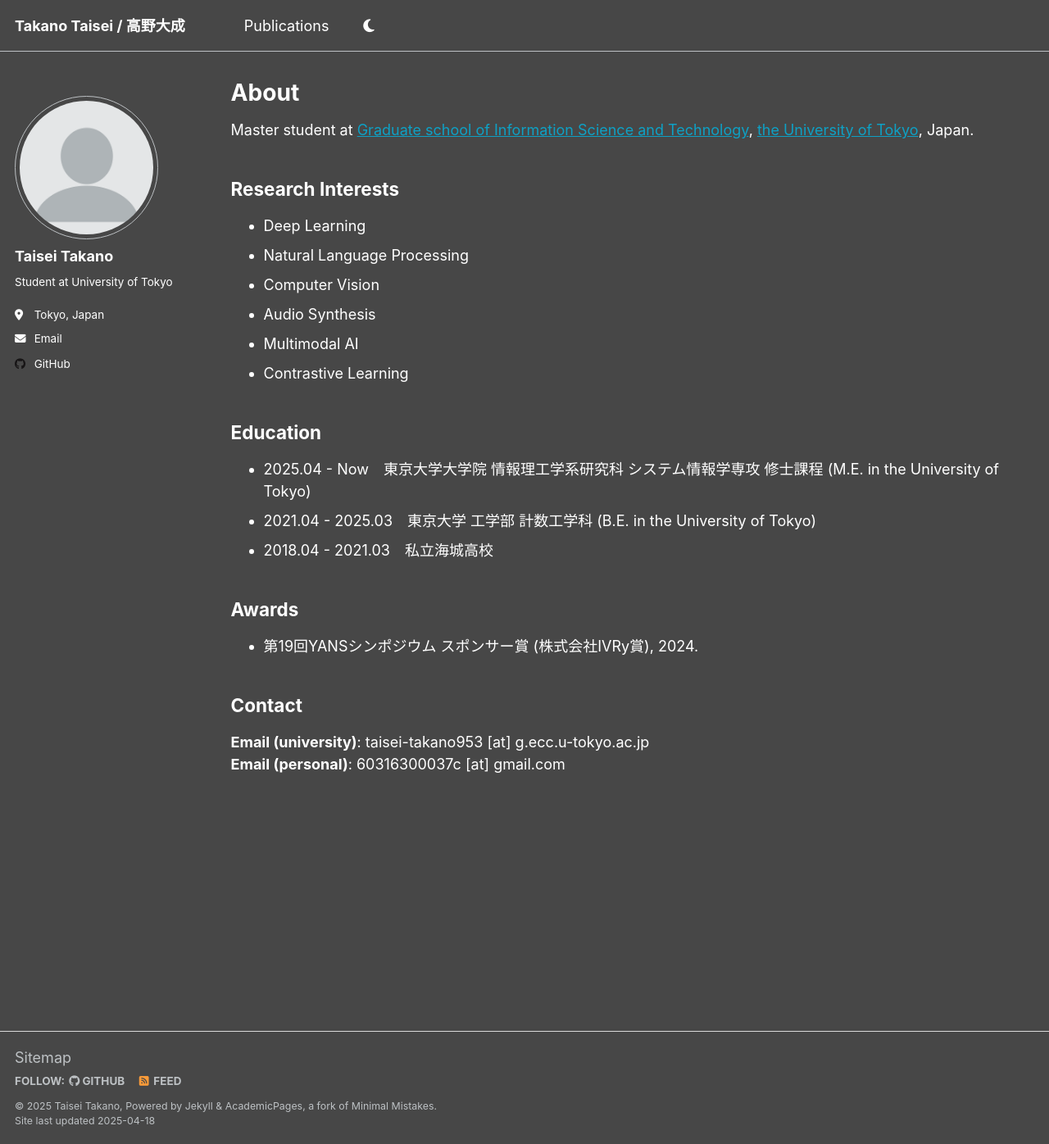
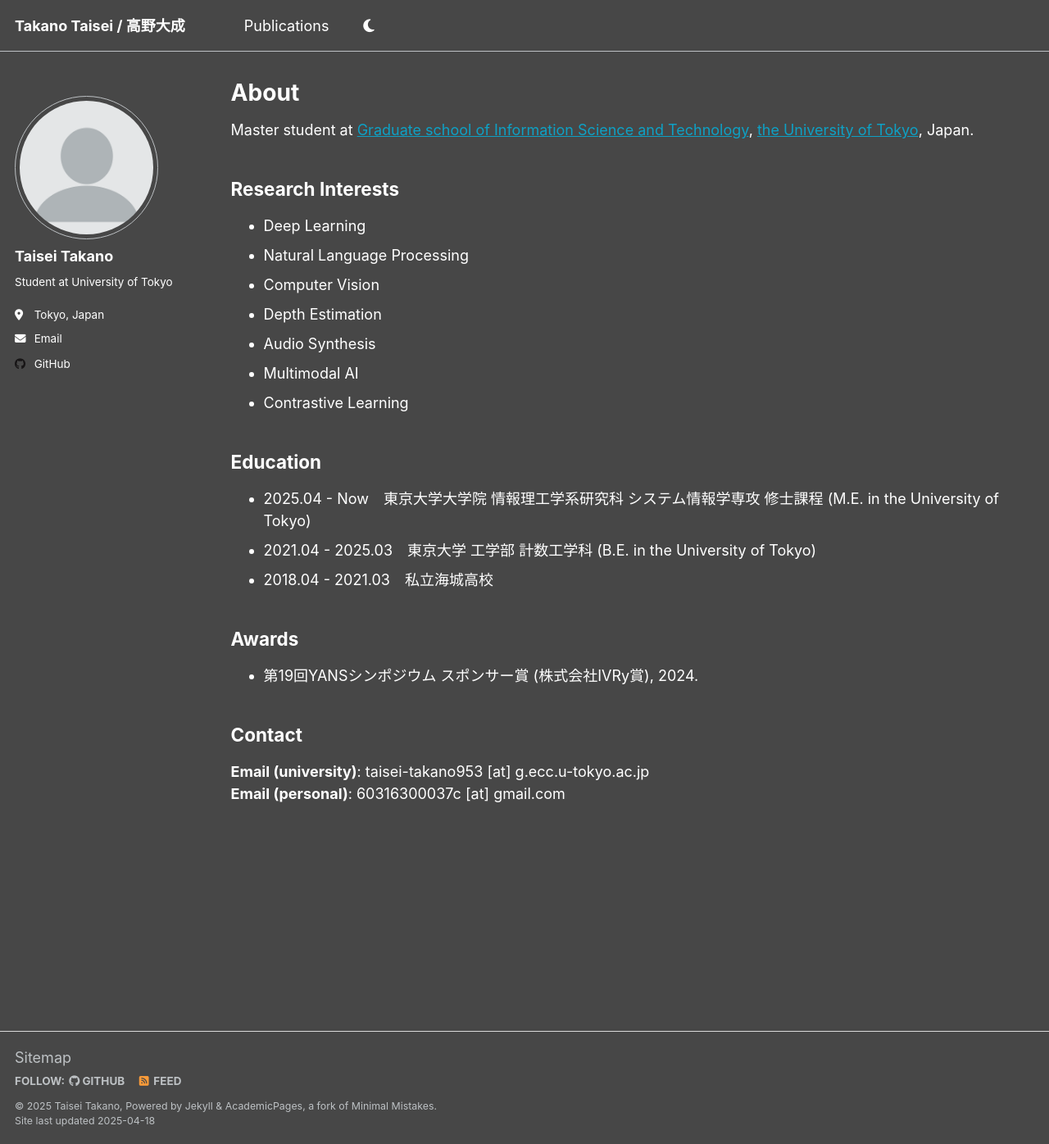
Before and after one commit to ttakano398/ttakano398.github.io, a Jekyll site: the page built from _pages/about.md, in a window 1280 px wide and 1396 px high. Shown: the whole window at 82% size. Built offline with Jekyll 4.4.1, drawn with Linux system fonts in a browser that asks for light colours.

Commit message:
Updated about

```diff
--- a/_pages/about.md
+++ b/_pages/about.md
@@ -16,6 +16,7 @@ Master student at<!-- [Kawashima-Miyazaki Lab.](http://www.bmc.ipc.i.u-tokyo.ac.
 - Deep Learning
 - Natural Language Processing
 - Computer Vision
+- Depth Estimation
 - Audio Synthesis
 - Multimodal AI
 - Contrastive Learning
```
